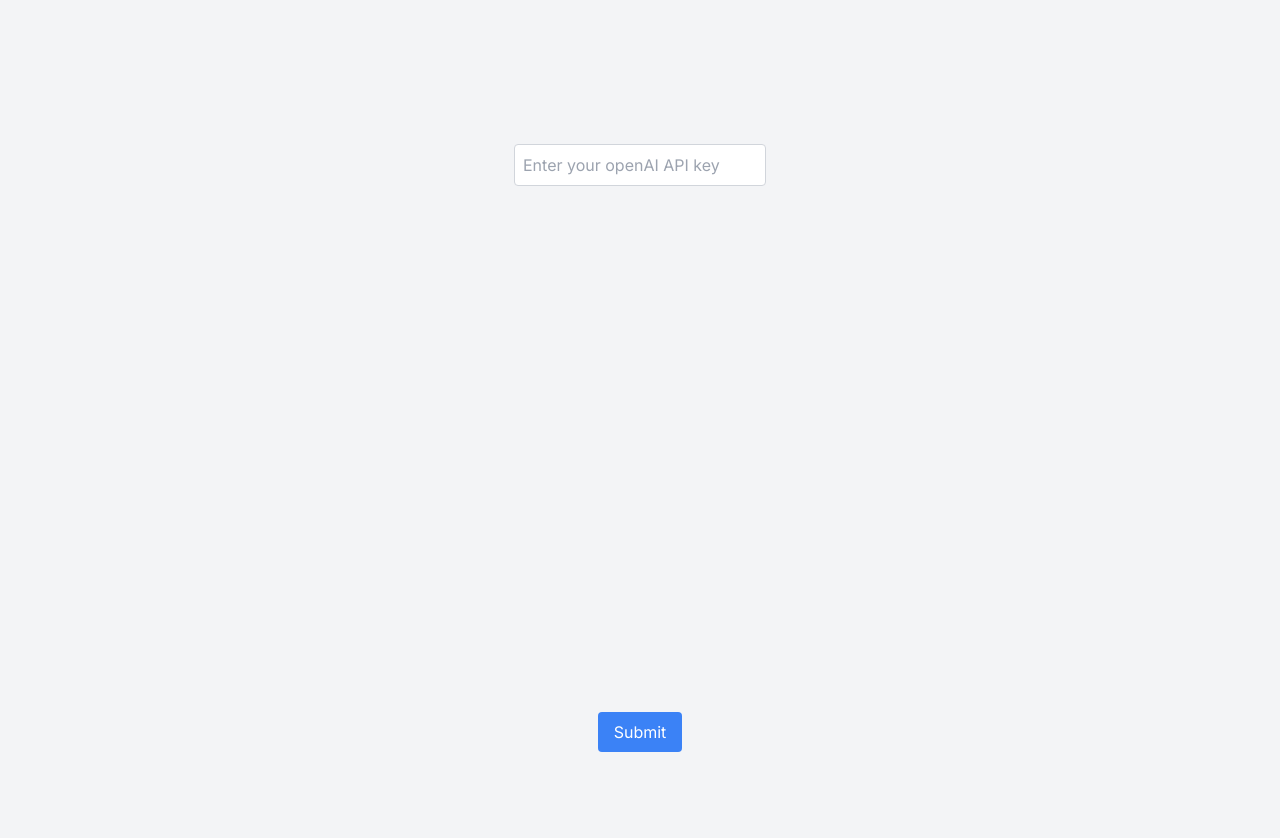
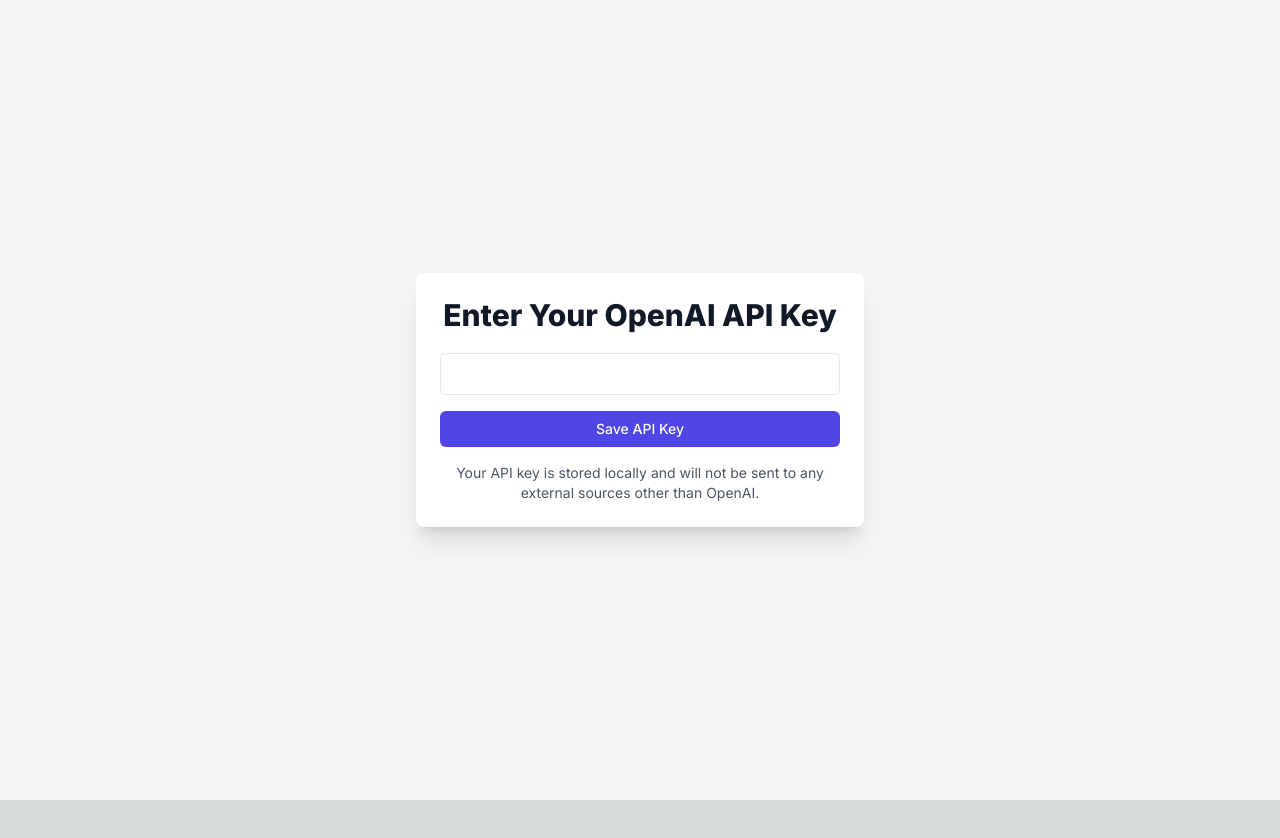
Before and after one commit to OsushiGeekCamp/openai-finetuning-helper, a Next.js app: page / in a window 1280 px wide. Shown: the top 838 px of the page. After the commit the page ends 800 px from the top, so only its background shows below. Built offline with nearby package versions, Linux system fonts and the light colour scheme.

Commit message:
improve UI

```diff
--- a/src/components/api-key-form.tsx
+++ b/src/components/api-key-form.tsx
@@ -1,10 +1,9 @@
 'use client';
-// UseClient.tsx
 
 import React, { useState, useEffect } from 'react';
 import { saveApiKey, getApiKey } from '@/utils/openai';
 
-const ApiKeyForm: React.FC = () => {
+const ApiKeyForm = () => {
   const [inputValue, setInputValue] = useState('');
 
   useEffect(() => {
@@ -21,24 +20,43 @@ const ApiKeyForm: React.FC = () => {
   };
 
   const handleSubmit = (): void => {
-    saveApiKey(inputValue); // Save the API key when the button is clicked
+    saveApiKey(inputValue);
   };
 
   return (
-    <div className='flex min-h-screen flex-col items-center justify-between p-24'>
-      <input
-        type='text'
-        value={inputValue}
-        onChange={handleInputChange}
-        className='w-full p-2 border border-gray-300 rounded mb-4' // Added margin-bottom for spacing
-        placeholder='Enter your openAI API key'
-      />
-      <button
-        onClick={handleSubmit}
-        className='bg-blue-500 text-white px-4 py-2 rounded hover:bg-blue-700'
+    <div className='bg-white dark:bg-gray-800 p-6 rounded-lg shadow-xl w-full max-w-md'>
+      <h2 className='mb-4 text-center text-3xl font-extrabold text-gray-900 dark:text-gray-100'>
+        Enter Your OpenAI API Key
+      </h2>
+      <form
+        onSubmit={(e) => {
+          e.preventDefault();
+          handleSubmit();
+        }}
       >
-        Submit
-      </button>
+        <div className='mb-4'>
+          <input
+            name='api-key'
+            type='password'
+            required
+            className='mt-1 p-2 w-full border dark:border-gray-700 rounded-md focus:ring-indigo-500 focus:border-indigo-500 dark:bg-gray-700 dark:text-gray-300'
+            value={inputValue}
+            onChange={(e) => setInputValue(e.target.value)}
+          />
+        </div>
+        <div className='mb-4'>
+          <button
+            type='submit'
+            className='w-full p-2 text-sm font-medium rounded-md text-white bg-indigo-600 hover:bg-indigo-700 focus:outline-none focus:ring-2 focus:ring-offset-2 focus:ring-indigo-500 dark:hover:bg-indigo-500'
+          >
+            Save API Key
+          </button>
+        </div>
+      </form>
+      <p className='text-sm text-gray-600 dark:text-gray-400 text-center'>
+        Your API key is stored locally and will not be sent to any external
+        sources other than OpenAI.
+      </p>
     </div>
   );
 };
```
